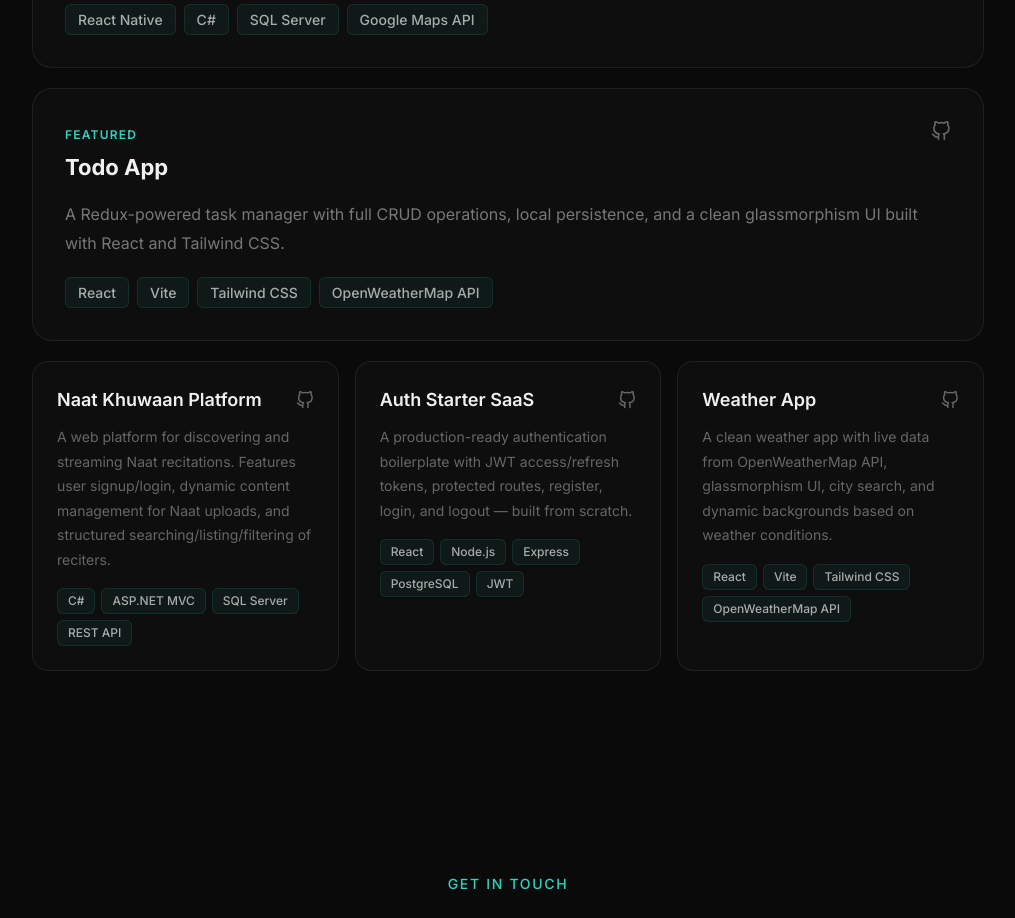
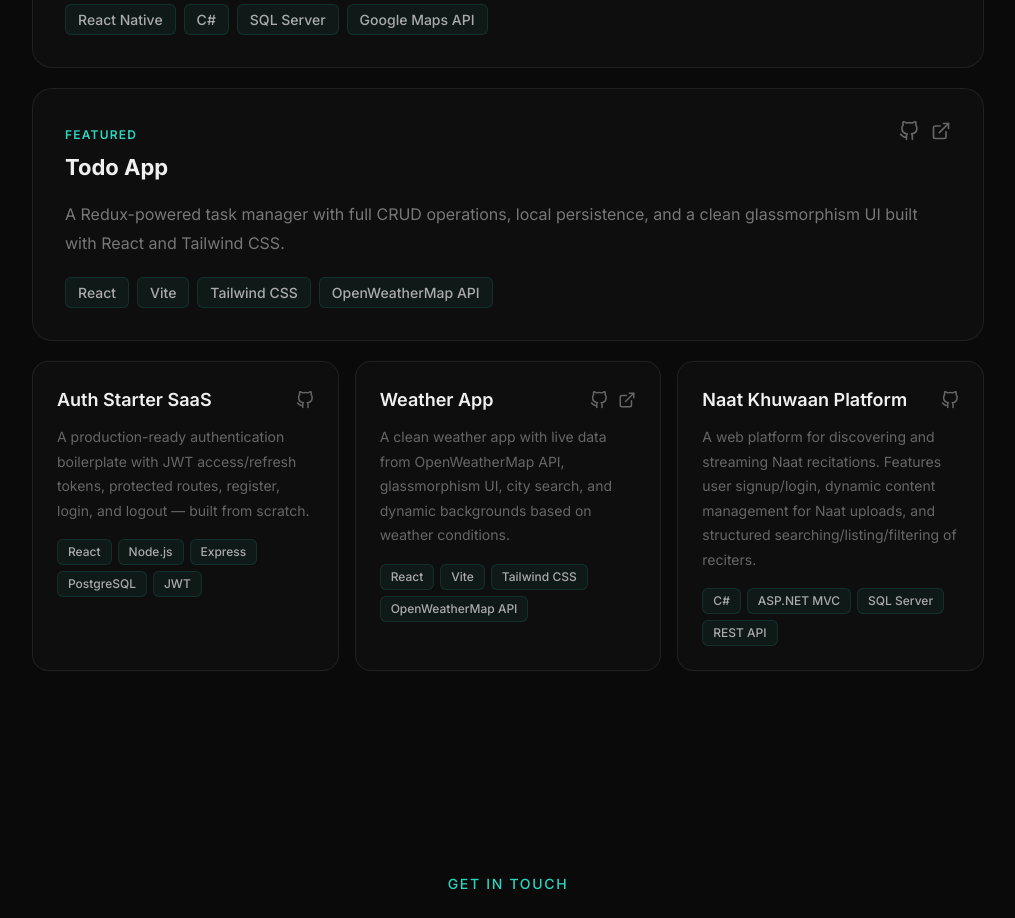
Before and after one commit to armaghan-mahboob/Armaghan-Portfolio, a React (Vite) app: page / in a window 1280 px wide. Shown: the part 2280-3198 px from the top of the page, without its empty margins (132-1147 px from the left). Built offline with nearby package versions, Linux system fonts and the light colour scheme.

Commit message:
Deployed 'Todo' and 'Weather' Apps

```diff
--- a/src/sections/Projects.jsx
+++ b/src/sections/Projects.jsx
@@ -22,18 +22,9 @@ const projects = [
     description:
       "A Redux-powered task manager with full CRUD operations, local persistence, and a clean glassmorphism UI built with React and Tailwind CSS.",
     tags: ["React", "Vite", "Tailwind CSS", "OpenWeatherMap API"],
-    github: "https://github.com/armaghan-mahboob",
-    live: null,
+    github: "https://github.com/armaghan-mahboob/React-Practice/tree/main/Todo",
+    live: "https://todo-with-redux-mani.vercel.app/",
     featured: true,
-  },
-  {
-    title: "Naat Khuwaan Platform",
-    description:
-      "A web platform for discovering and streaming Naat recitations. Features user signup/login, dynamic content management for Naat uploads, and structured searching/listing/filtering of reciters.",
-    tags: ["C#", "ASP.NET MVC", "SQL Server", "REST API"],
-    github: "https://github.com/armaghan-mahboob",
-    live: null,
-    featured: false,
   },
   {
     title: "Auth Starter SaaS",
@@ -49,6 +40,16 @@ const projects = [
     description:
       "A clean weather app with live data from OpenWeatherMap API, glassmorphism UI, city search, and dynamic backgrounds based on weather conditions.",
     tags: ["React", "Vite", "Tailwind CSS", "OpenWeatherMap API"],
+    github:
+      "https://github.com/armaghan-mahboob/React-Practice/tree/main/Weather",
+    live: "https://weather-mani.vercel.app/",
+    featured: false,
+  },
+  {
+    title: "Naat Khuwaan Platform",
+    description:
+      "A web platform for discovering and streaming Naat recitations. Features user signup/login, dynamic content management for Naat uploads, and structured searching/listing/filtering of reciters.",
+    tags: ["C#", "ASP.NET MVC", "SQL Server", "REST API"],
     github: "https://github.com/armaghan-mahboob",
     live: null,
     featured: false,
```
